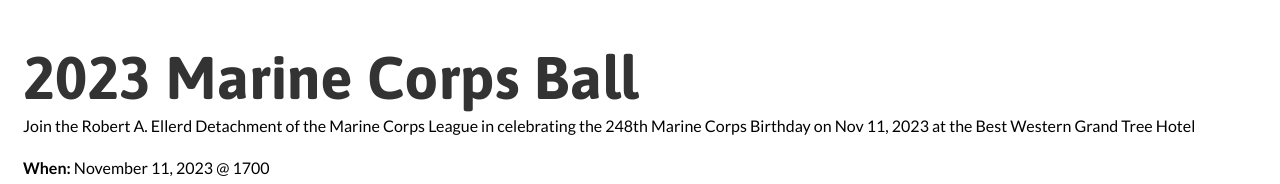
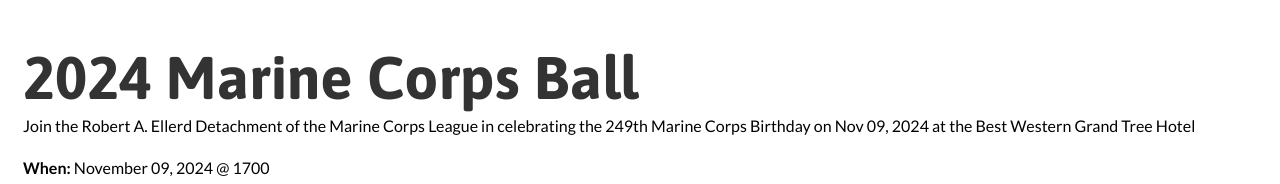
Before and after one commit to justin-elias/mcl-website, a Next.js app: page / in a window 1280 px wide. Shown: the part 476-660 px from the top of the page. Built offline with nearby package versions, Linux system fonts and the light colour scheme; no server answers.

Commit message:
Update ball info

```diff
--- a/src/pages/index.tsx
+++ b/src/pages/index.tsx
@@ -44,16 +44,16 @@
           <GridContainer justifyContent={"space-between"}>
             <GridItem md={12} className={classes.gridItem}>
               <Typography variant="h2" align={"left"} component={"h2"}>
-                2023 Marine Corps Ball
+                2024 Marine Corps Ball
               </Typography>
               <Typography variant="body1" align={"left"}>
                 Join the Robert A. Ellerd Detachment of the Marine Corps League
-                in celebrating the 248th Marine Corps Birthday on Nov 11, 2023
+                in celebrating the 249th Marine Corps Birthday on Nov 09, 2024
                 at the Best Western Grand Tree Hotel
               </Typography>
               <br />
               <Typography variant="body1" align={"left"}>
-                <strong>When:</strong> November 11, 2023 @ 1700
+                <strong>When:</strong> November 09, 2024 @ 1700
               </Typography>
               <Typography variant="body1" align={"left"}>
                 <strong>Where:</strong>{" "}
@@ -67,7 +67,7 @@
               <Button
                 color={"primary"}
                 href={
-                  "https://www.eventbrite.com/e/2023-marine-corps-ball-tickets-727101328647"
+                  "https://www.eventbrite.com/e/2024-marine-corps-ball-tickets-1020198169187"
                 }
                 size={"large"}
                 variant={"contained"}
```
